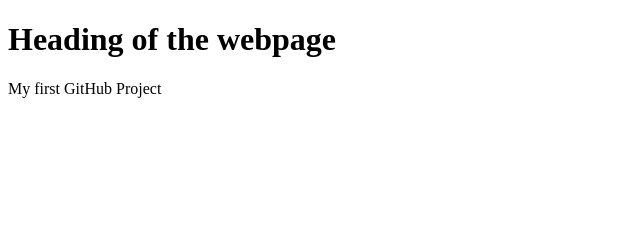
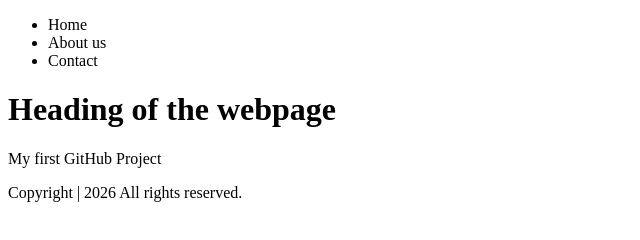
Before and after one commit to jchanind-svg/learn-git, a plain HTML site: page index.html in a window 1280 px wide. Shown: the whole page, without its empty margins (0-640 px from the left). Drawn offline with Linux system fonts and the light colour scheme.

Commit message:
Include navbar and footer the the index file

```diff
--- /dev/null
+++ b/app.js
@@ -0,0 +1,10 @@
+function loadContent(id, file){
+    fetch(file)
+    .then(response=>response.text())
+    .then(data=>{
+        document.getElementById(id).innerHTML = data
+    })
+}
+
+loadContent('navbar','navbar.html')
+loadContent('footer','footer.html')
--- a/index.html
+++ b/index.html
@@ -6,7 +6,13 @@
     <title>First GitHub Project</title>
 </head>
 <body>
+    <div id="navbar">
+
+    </div>
     <h1>Heading of the webpage</h1>
     <p>My first GitHub Project</p>
+
+    <div id="footer"></div>
 </body>
+<script src="app.js"></script>
 </html>
```
